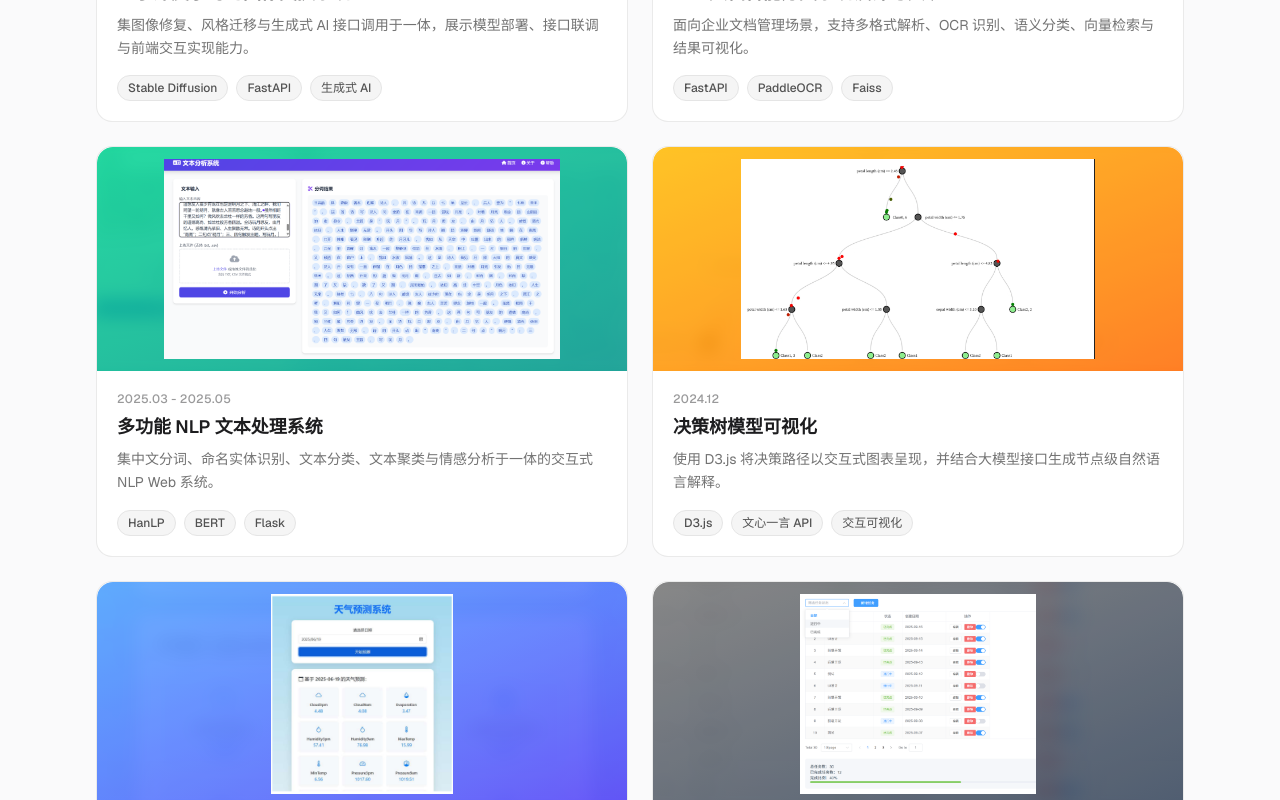
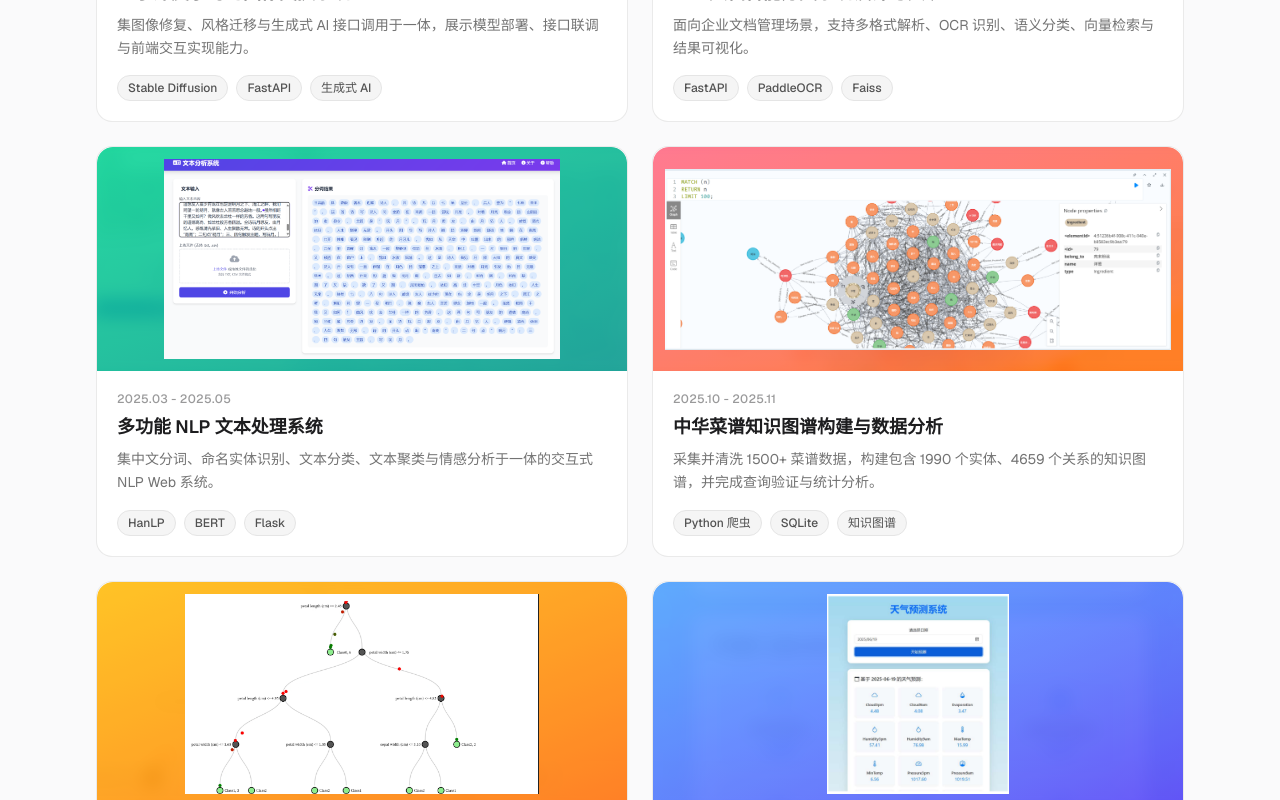
Before and after one commit to jiang-jy23/introduce-myself, a Next.js app: page / in a window 1280 px wide. Shown: the part 1780-2580 px from the top of the page. Built offline with nearby package versions, Linux system fonts and the light colour scheme.

Commit message:
update portfolio content and fix Chinese text

```diff
--- a/components/projects-section.tsx
+++ b/components/projects-section.tsx
@@ -7,6 +7,7 @@ import {
   BarChart3,
   Brain,
   CloudRain,
+  Network,
   FileText,
   ImageIcon,
   Layout,
@@ -85,6 +86,30 @@ const projects: ProjectDetail[] = [
     },
   },
   {
+    id: "chinese-cuisine-knowledge-graph",
+    period: "2025.10 - 2025.11",
+    title: "中华菜谱知识图谱构建与数据分析",
+    description:
+      "采集并清洗 1500+ 菜谱数据，构建包含 1990 个实体、4659 个关系的知识图谱，并完成查询验证与统计分析。",
+    icon: Network,
+    tags: ["Python 爬虫", "SQLite", "知识图谱"],
+    coverBg: "from-rose-400 to-orange-500",
+    showcaseImage: "/images/知识图谱 (2).png",
+    galleryImages: [
+      "/images/知识图谱 (2).png",
+      "/images/知识图谱 (1).png",
+      "/images/知识图谱 (3).png",
+    ],
+    details: {
+      background:
+        "围绕菜品推荐与饮食数据分析场景，希望从海量菜谱文本中抽取食材、烹饪方法等关键实体与关系，构建可查询、可分析的中华菜谱知识图谱。",
+      role:
+        "负责全流程实现，使用 Python 爬虫采集 1500+ 菜谱数据，通过正则表达式清洗文本，并以 SQLite 存储结构化结果；结合 NLP 方法抽取食材、菜系、烹饪方法等实体关系，使用 Cypher 查询对图谱结果进行验证。",
+      outcome:
+        "最终构建出包含 1990 个实体、4659 个关系的知识图谱，并完成食材使用频率、菜系分布等统计分析与可视化输出，可为后续“菜品推荐”等业务决策提供数据支撑。",
+    },
+  },
+  {
     id: "decision-tree-visualization",
     period: "2024.12",
     title: "决策树模型可视化",
@@ -94,11 +119,7 @@ const projects: ProjectDetail[] = [
     tags: ["D3.js", "文心一言 API", "交互可视化"],
     coverBg: "from-amber-400 to-orange-500",
     showcaseImage: "/images/project2.png",
-    galleryImages: [
-      "/images/project2.png",
-      "/images/知识图谱 (1).png",
-      "/images/知识图谱 (2).png",
-    ],
+    galleryImages: ["/images/project2.png"],
     details: {
       background:
         "针对传统模型决策逻辑不直观的问题，希望通过可视化方式展示“特征到分类结果”的路径，并探索将规则结构与大模型问答能力结合起来。",
```
